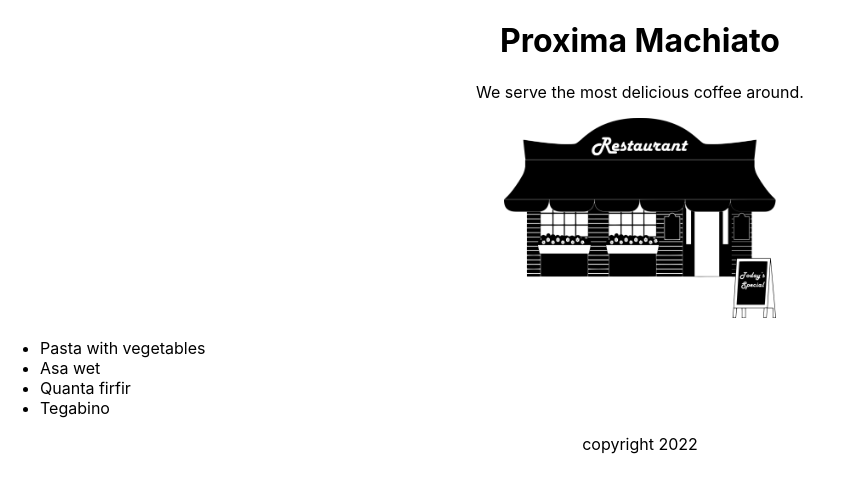
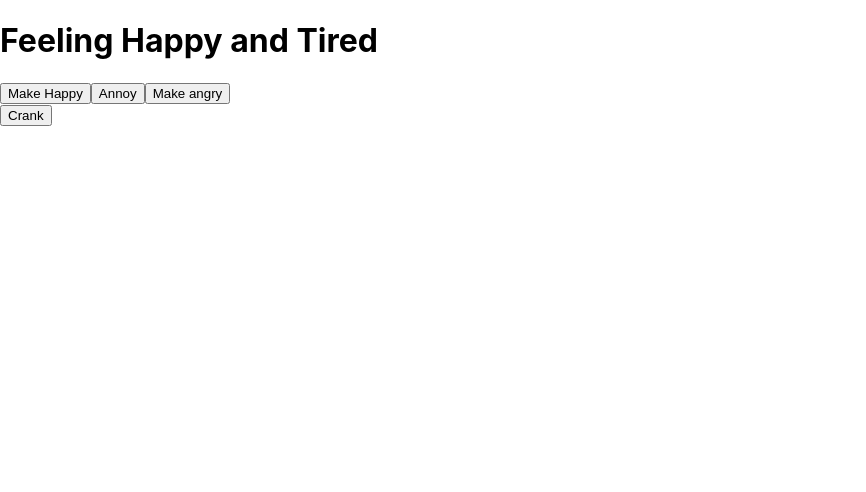
Before and after one commit to Euaell/React-Essentials, a React (Create React App) app: page / in a window 1280 px wide. Shown: the top 492 px of the page, without its empty margins (0-866 px from the left). Built offline with nearby package versions, Linux system fonts and the light colour scheme.

Commit message:
useEffect and useState Hooks

```diff
--- a/src/App.js
+++ b/src/App.js
@@ -1,50 +1,27 @@
+import React, {useState, useEffect} from "react";
 import './App.css';
-import restaurant from "./shop.png";
 
-function Header(props){
+function App(props) {
+	const [emotion, setEmotion] = useState("Happy");
+	const [secondary, setSecondary] = useState("Tired");
+
+	useEffect(() => {
+		console.log(`It's ${emotion} in here.`);
+	}, [emotion])
+
+	useEffect(() => {
+		console.log(`It's ${secondary} in here.`);
+	}, [secondary])
+
 	return (
-		<header>
-			<h1>{props.name} Machiato</h1>
-		</header>
-	)
-}
-function Main(props){
-	return (
-		<section>
-			<p>We serve the most {props.adj} coffee around.</p>
-			<img src={restaurant} alt="A Restaurant PNG" height={200}/>
-			<ul style={{textAlign: "left"}}>
-				{props.dishes.map((dish) => <li key={dish.id}>{dish.title}</li>)}
-			</ul>
-		</section>
+		<>
+			<h1>Feeling {emotion} and {secondary}</h1>
+			<button onClick={() => {setEmotion("Happy"); setSecondary("Tired")}}>Make Happy</button>
+			<button onClick={() => setEmotion("Annoyed")}>Annoy</button>
+			<button onClick={() => setEmotion("Mad")}>Make angry</button><br />
+			<button onClick={() => setSecondary("Cranky")}>Crank</button>
+		</>
 	)
 }
 
-function Footer(props) {
-	return (
-		<footer>
-			<p>copyright {props.year}</p>
-		</footer>
-	 );
-}
-
-const dishes = [
-	"Pasta with vegetables",
-	"Asa wet",
-	"Quanta firfir",
-	"Tegabino"
-]
-
-const dishObjects = dishes.map((dish, i) => ({id: i, title: dish}));
-
-function App() {
-  return (
-    <div className="App">
-		<Header name="Proxima"/>
-		<Main adj="delicious" dishes={dishObjects}/>
-		<Footer year= {new Date().getFullYear()}/>
-    </div>
-  );
-}
-
 export default App;
--- a/src/index.js
+++ b/src/index.js
@@ -6,27 +6,7 @@ import App from './App';
 const root = ReactDOM.createRoot(document.getElementById('root'));
 
 root.render(
-	<App />
-	// <div>
-	// 	<h1 style={{ color: 'blue'}}> Hello, World! </h1>
-	// 	<ul>
-	// 		<li>Monday</li>
-	// 		<li>Tuesday</li>
-	// 		<li>Wednesday</li>
-	// 		<li>Thursday</li>
-	// 	</ul>
-	// </div>
-
-
-	// React.createElement(
-	// 	"div",
-	// 	null,
-	// 	React.createElement("h1", {style: {color: "blue"}}, "Hello, World!"),
-	// 	React.createElement(
-	// 		"ul",
-	// 		null,
-	// 		React.createElement("li", null, "monday"),
-	// 		React.createElement("li", null, "Tuesday"),
-	// 		React.createElement("li", null, "Wednesday"),
-	// 	))
+	<React.StrictMode>
+		<App authorized={true}/>
+	</React.StrictMode>
 );
```
